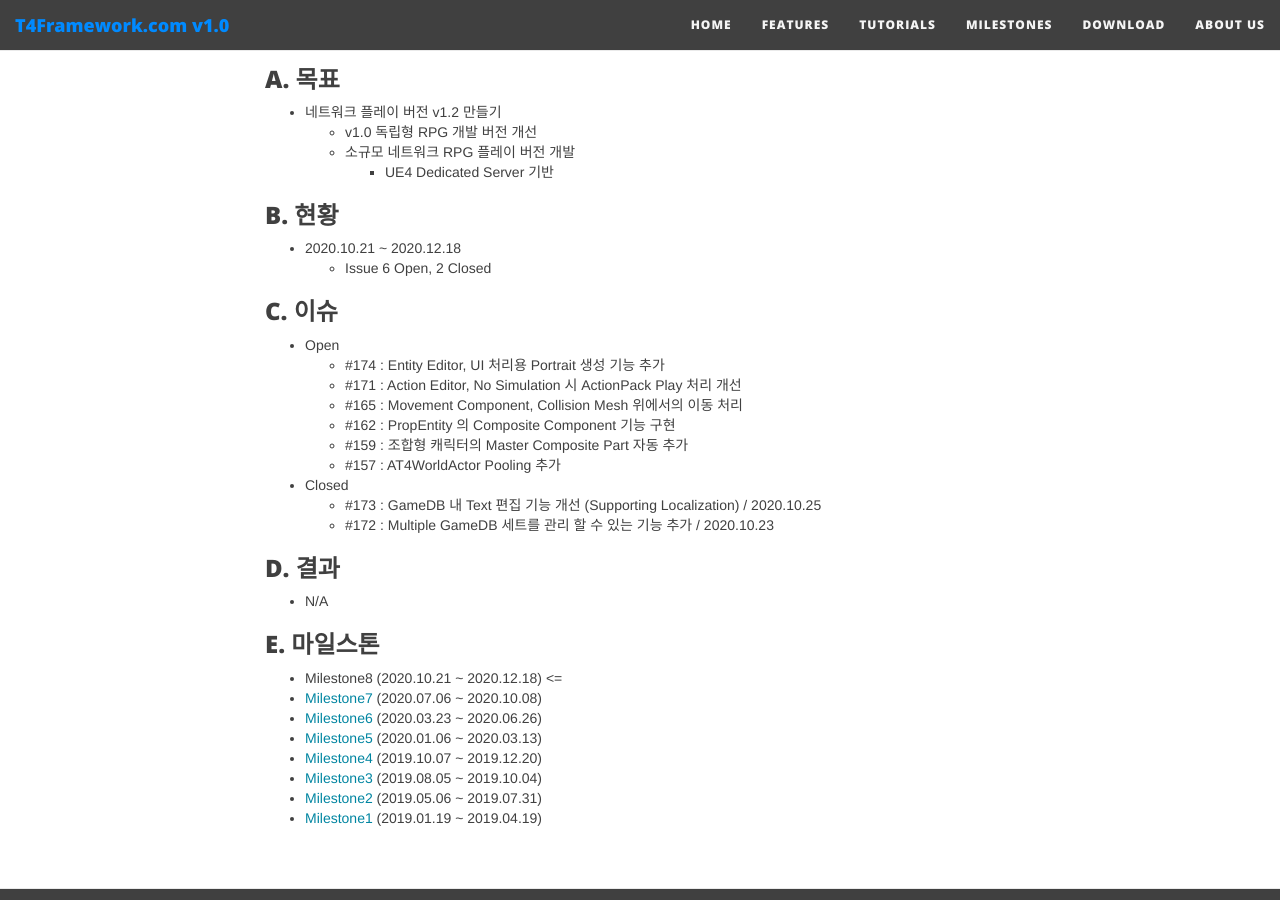
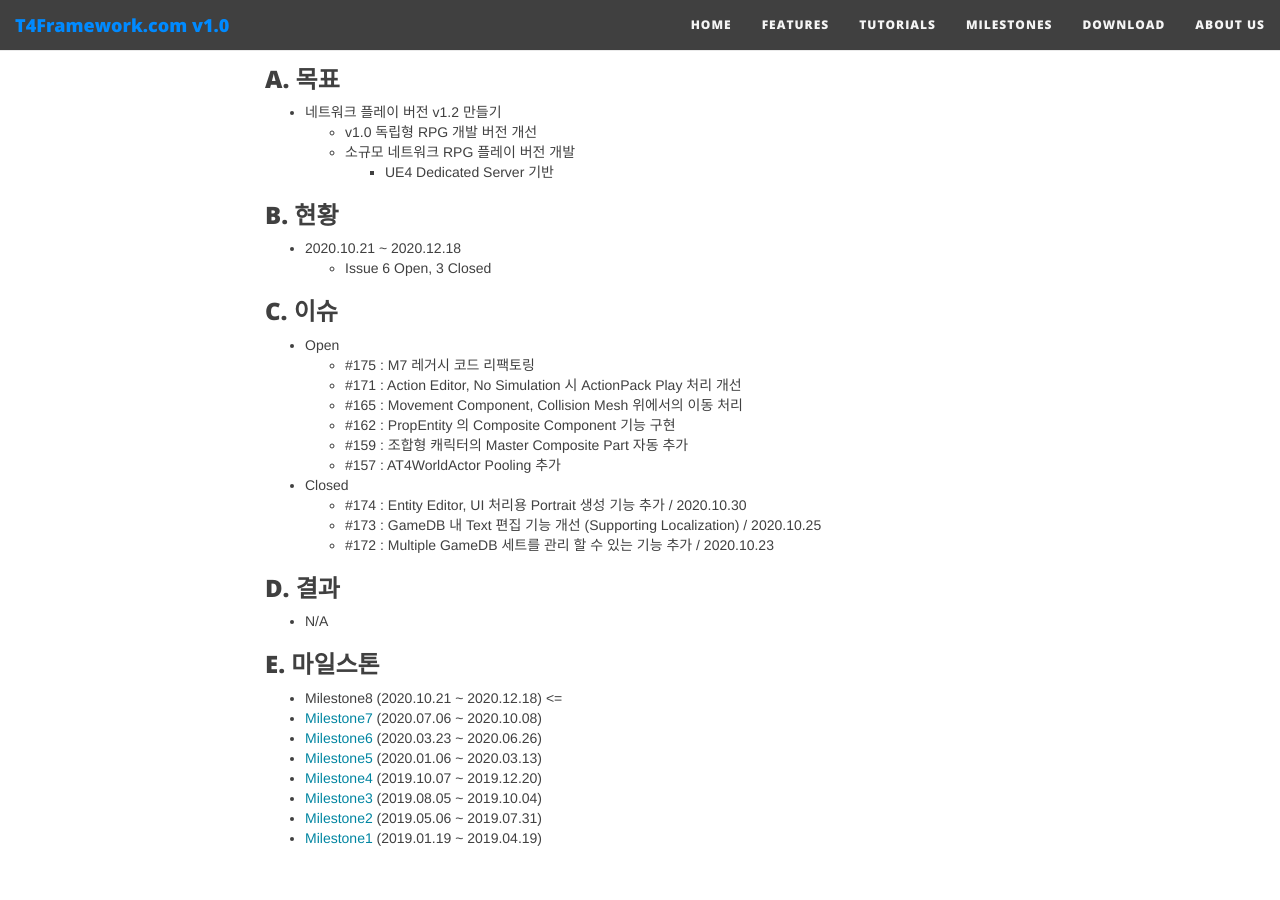
Before and after one commit to T4Framework/T4Framework_WebSite, a Jekyll site: the page built from docs/T4Framework_Milestone8_Achieved.md, in a window 1280 px wide and 900 px high, scrolled down 317 px. Built offline with Jekyll 4.4.1, drawn with Linux system fonts in a browser that asks for light colours; nearby versions of some CDN libraries.

Commit message:
마일스톤 8 업데이트

```diff
--- a/docs/T4Framework_Milestone8_Achieved.md
+++ b/docs/T4Framework_Milestone8_Achieved.md
@@ -15,12 +15,12 @@ subtitle: Milestone 8 (2020.10.21 ~ 2020.12.18)
 ### B. 현황
 
 - 2020.10.21 ~ 2020.12.18
-  - Issue 6 Open, 2 Closed
+  - Issue 6 Open, 3 Closed
 
 ### C. 이슈
 
 - Open
-  - #174 : Entity Editor, UI 처리용 Portrait 생성 기능 추가
+  - #175 : M7 레거시 코드 리팩토링
   - #171 : Action Editor, No Simulation 시 ActionPack Play 처리 개선
   - #165 : Movement Component, Collision Mesh 위에서의 이동 처리
   - #162 : PropEntity 의 Composite Component 기능 구현
@@ -28,6 +28,7 @@ subtitle: Milestone 8 (2020.10.21 ~ 2020.12.18)
   - #157 : AT4WorldActor Pooling 추가
 
 - Closed
+  - #174 : Entity Editor, UI 처리용 Portrait 생성 기능 추가 / 2020.10.30
   - #173 : GameDB 내 Text 편집 기능 개선 (Supporting Localization) / 2020.10.25
   - #172 : Multiple GameDB 세트를 관리 할 수 있는 기능 추가 / 2020.10.23
 
```
